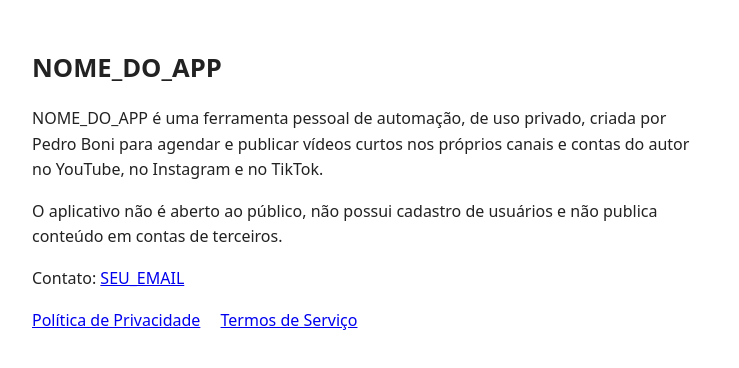
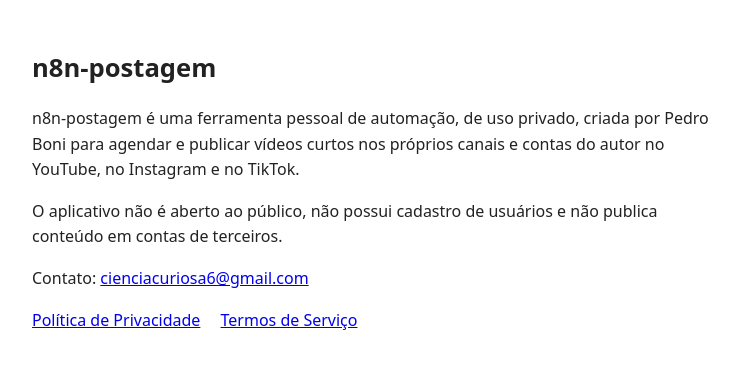
Before and after one commit to pdrboni/n8n-postagem, a plain HTML site: page index.html in a window 1280 px wide. Shown: the whole page, without its empty margins (268-1007 px from the left). Drawn offline with Linux system fonts and the light colour scheme.

Commit message:
fixing nome_do_app

```diff
--- a/index.html
+++ b/index.html
@@ -3,7 +3,7 @@
 <head>
   <meta charset="utf-8">
   <meta name="viewport" content="width=device-width, initial-scale=1">
-  <title>NOME_DO_APP</title>
+  <title>n8n-postagem</title>
   <style>
     body { font-family: system-ui, sans-serif; max-width: 680px; margin: 3rem auto; padding: 0 1rem; line-height: 1.6; color: #222; }
     h1 { font-size: 1.6rem; }
@@ -11,10 +11,10 @@
   </style>
 </head>
 <body>
-  <h1>NOME_DO_APP</h1>
-  <p>NOME_DO_APP é uma ferramenta pessoal de automação, de uso privado, criada por Pedro Boni para agendar e publicar vídeos curtos nos próprios canais e contas do autor no YouTube, no Instagram e no TikTok.</p>
+  <h1>n8n-postagem</h1>
+  <p>n8n-postagem é uma ferramenta pessoal de automação, de uso privado, criada por Pedro Boni para agendar e publicar vídeos curtos nos próprios canais e contas do autor no YouTube, no Instagram e no TikTok.</p>
   <p>O aplicativo não é aberto ao público, não possui cadastro de usuários e não publica conteúdo em contas de terceiros.</p>
-  <p>Contato: <a href="mailto:SEU_EMAIL">SEU_EMAIL</a></p>
+  <p>Contato: <a href="mailto:cienciacuriosa6@gmail.com">cienciacuriosa6@gmail.com</a></p>
   <nav>
     <a href="privacidade.html">Política de Privacidade</a>
     <a href="termos.html">Termos de Serviço</a>
```
